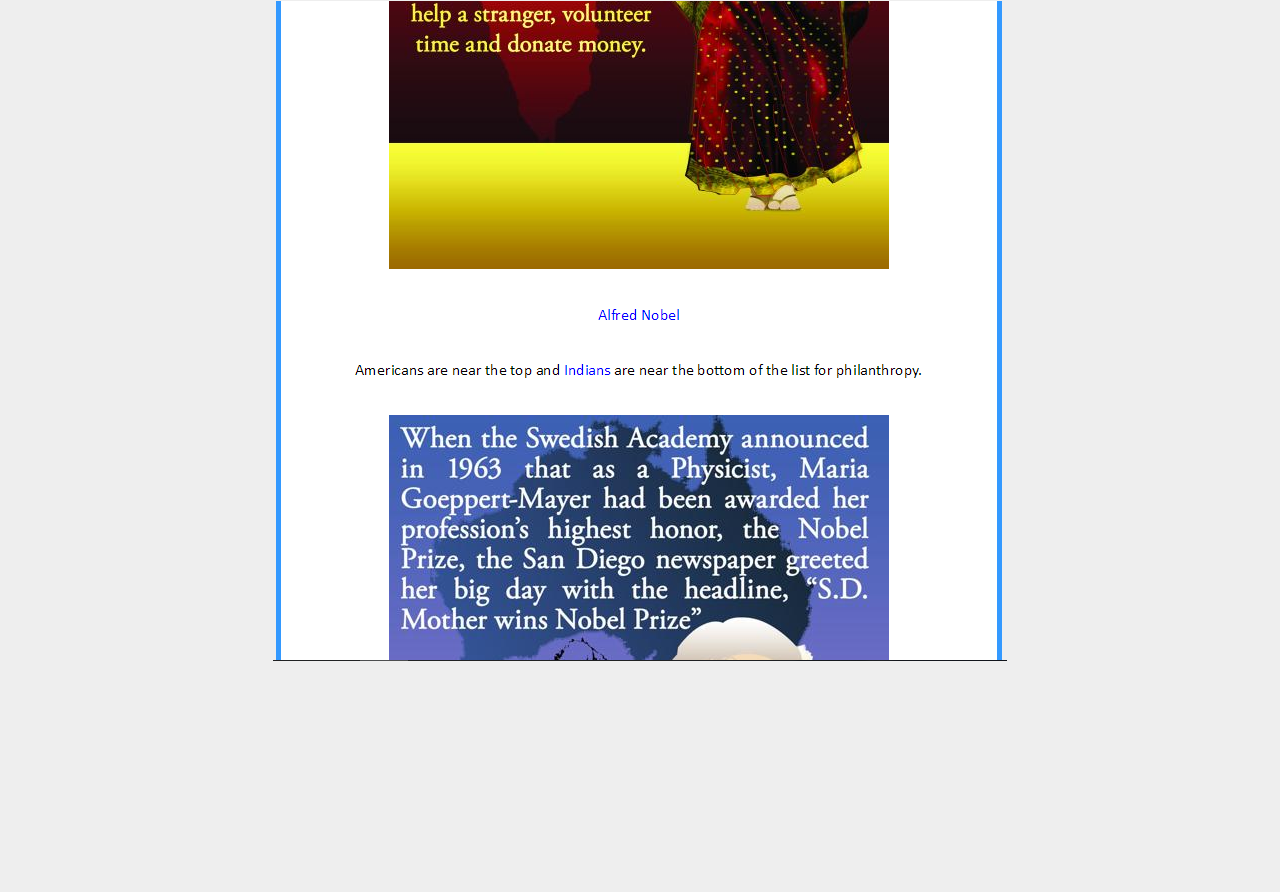
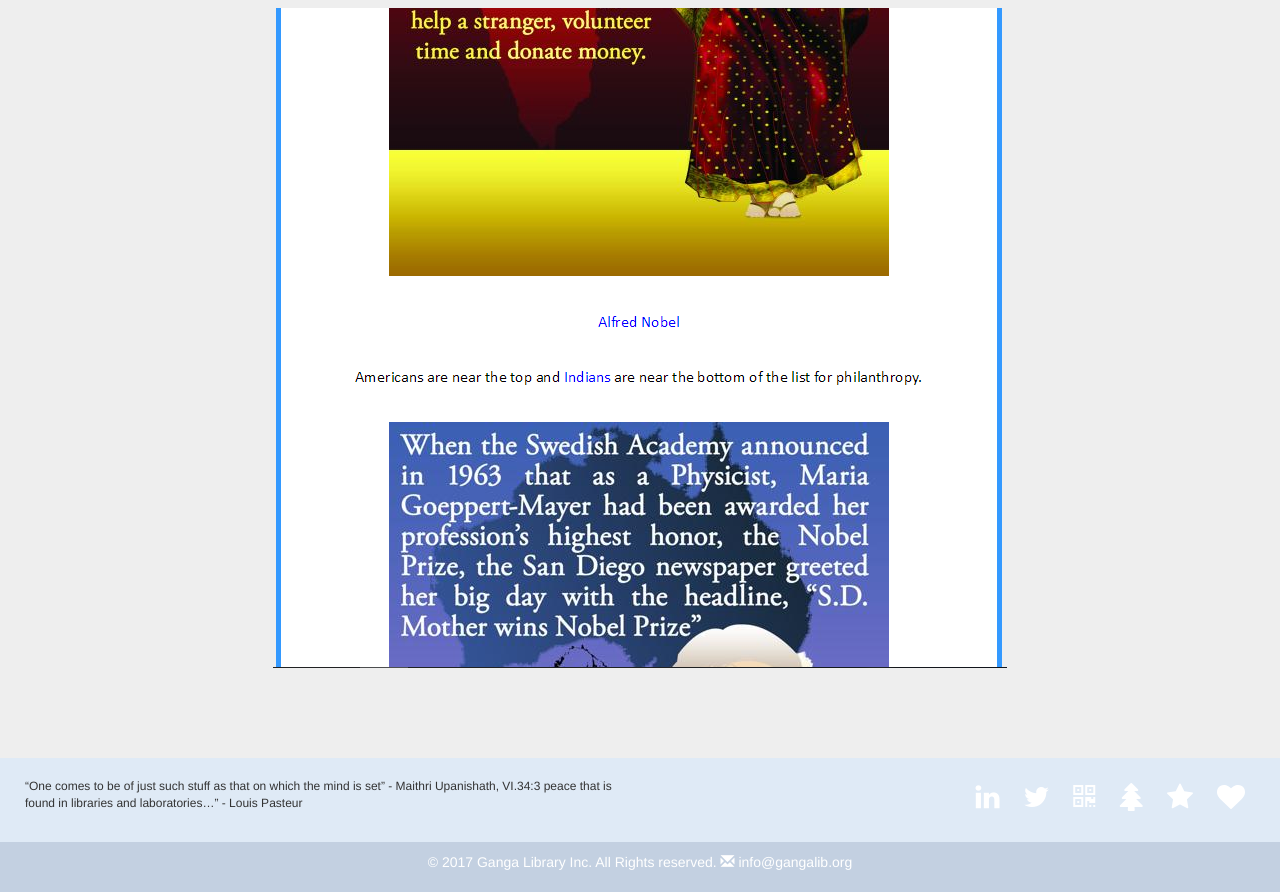
Before and after one commit to Concepsheon/ganga, a plain HTML site: page index.html in a window 1280 px wide. Shown: the part 1574-2466 px from the top of the page. Before the commit the page ends 2305 px from the top, so only its background shows below. Drawn offline with nearby package versions, Linux system fonts and the light colour scheme.

Commit message:
add and style footer

```diff
--- a/index.html
+++ b/index.html
@@ -13,6 +13,7 @@
         <link rel="manifest" href="site.webmanifest">
         <link rel="apple-touch-icon" href="icon.png">
         <link href="https://maxcdn.bootstrapcdn.com/bootstrap/3.3.7/css/bootstrap.min.css" rel="stylesheet" integrity="sha384-BVYiiSIFeK1dGmJRAkycuHAHRg32OmUcww7on3RYdg4Va+PmSTsz/K68vbdEjh4u" crossorigin="anonymous">
+        <link href="https://maxcdn.bootstrapcdn.com/font-awesome/4.7.0/css/font-awesome.min.css" rel="stylesheet" integrity="sha384-wvfXpqpZZVQGK6TAh5PVlGOfQNHSoD2xbE+QkPxCAFlNEevoEH3Sl0sibVcOQVnN" crossorigin="anonymous">
         <style type="text/css">
           html, body {
             height: 100%;
@@ -134,7 +135,7 @@
 
         .content_3 {
             background: url('ganga_3.png');
-            margin-top: -37px;
+            margin-top: -30px;
             background-position: center;
             background-repeat: no-repeat;
             height: 100%;
@@ -147,6 +148,17 @@
             bottom: 30px;
             z-index: 1;
         }
+
+        footer {
+          margin-top: 20px;
+        }
+
+        .social-links a {
+          color: white;
+          font-size: 28px;
+          padding: 10px;
+        }
+
 
         </style>
     </head>
@@ -269,6 +281,33 @@
         <div class="content_2"></div>
         <div class="content_3"></div>
 
+        <footer>
+          <div style="background: rgb(223,234,246); padding: 20px 10px;">
+            <div class="container-fluid">
+              <div class="row">
+                <div class="col-xs-12 col-sm-6 col-md-6">
+                  <p style="font-size: 12px;">“One comes to be of just such stuff as that on which the mind is set” - Maithri Upanishath, VI.34:3
+                  peace that is found in libraries and laboratories…” - Louis Pasteur</p>
+                </div>
+                <div class="col-xs-12 col-sm-6 col-md-6">
+                  <div class="social-links pull-right">
+                    <a href="#"><span class="fa fa-linkedin"></span></a>
+                    <a href="#"><span class="fa fa-twitter"></span></a>
+                    <a href="#"><span class="fa fa-qrcode"></span></a>
+                    <a href="#"><span class="fa fa-tree"></span></a>
+                    <a href="#"><span class="fa fa-star"></span></a>
+                    <a href="#"><span class="fa fa-heart"></span></a>
+                  </div>
+                </div>
+              </div>
+            </div>
+          </div>
+
+          <div style="background: #c3d0e1; text-align: center; padding: 10px 20px;">
+            <p style="color: white;">&copy; 2017 Ganga Library Inc. All Rights reserved. <span class="glyphicon glyphicon-envelope"></span> info@gangalib.org</p>
+          </div>
+        </footer>
+
         <!--[if lte IE 9]>
 
             <p class="browserupgrade">You are using an <strong>outdated</strong> browser. Please <a href="https://browsehappy.com/">upgrade your browser</a> to improve your experience and security.</p>
@@ -296,7 +335,6 @@
                 } else {
                     $('.back-to-top').fadeOut(500);
                 }
-
             });
         </script>
     </body>
```
